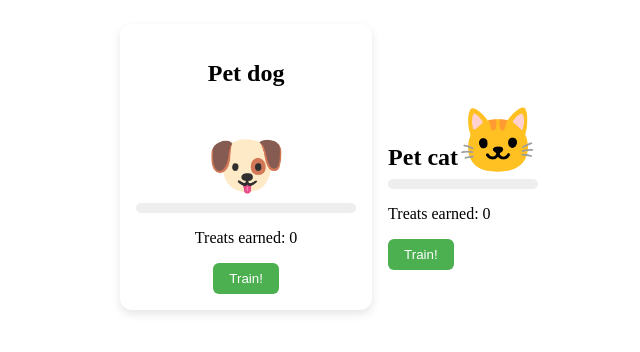
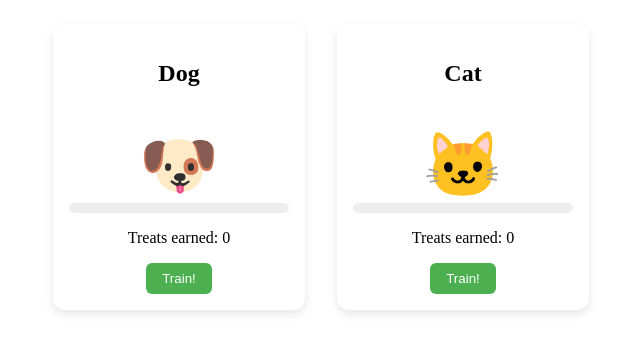
Before and after one commit to gabrielagrvnt8880/ngx-abstract-and-projection, an Angular app: page / in a window 1280 px wide. Shown: the top 352 px of the page, without its empty margins (319-959 px from the left). Built offline with nearby package versions, Linux system fonts and the light colour scheme.

Commit message:
touch up

```diff
--- a/src/app/components/pet-cat/pet-cat.component.html
+++ b/src/app/components/pet-cat/pet-cat.component.html
@@ -1,6 +1,6 @@
 <div class="card">
+  <h2>Cat</h2>
   <div class="cat-container">
-    <h2>Pet cat</h2>
     <div class="cat" [ngClass]="action" (animationend)="resetAction()">🐱</div>
   </div>
 
@@ -9,6 +9,5 @@
   </div>
 
   <p>Treats earned: {{ treats }}</p>
-  <p>{{ message }}</p>
   <button (click)="trainPet()">Train!</button>
 </div>
--- a/src/app/components/pet-cat/pet-cat.component.scss
+++ b/src/app/components/pet-cat/pet-cat.component.scss
@@ -1,3 +1,12 @@
+.card {
+  background: #fff;
+  border-radius: 12px;
+  padding: 1rem;
+  margin: 1rem;
+  text-align: center;
+  width: 220px;
+  display: inline-block;
+  box-shadow: 0 4px 10px rgba(0, 0, 0, 0.1);
   h2 {
     margin-bottom: 0.5rem;
   }
@@ -30,6 +39,7 @@ button {
 
     &:hover {
       background: #45a049;
+    }
   }
 }
 
--- a/src/app/components/pet-dog/pet-dog.component.html
+++ b/src/app/components/pet-dog/pet-dog.component.html
@@ -1,5 +1,5 @@
 <div class="card">
-  <h2>Pet dog</h2>
+  <h2>Dog</h2>
   <div class="dog-container">
     <div class="dog" [ngClass]="action" (animationend)="resetAction()">🐶</div>
   </div>
```
Lines whose indentation alone changed are shown as unchanged.
